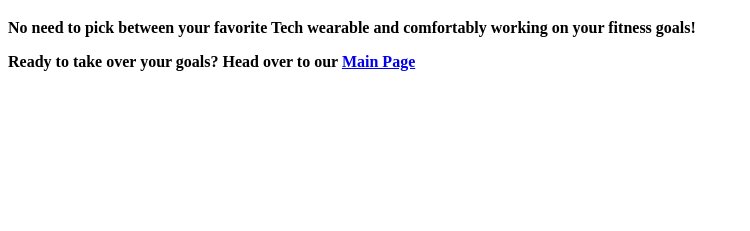
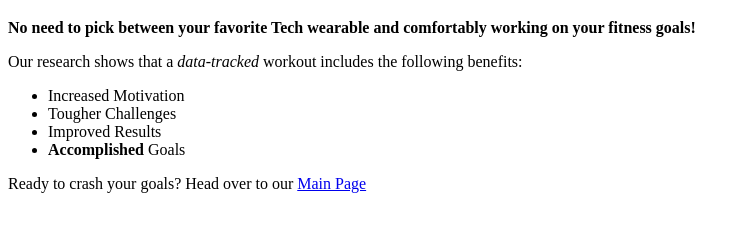
Before and after one commit to ramonto94/hw1, a plain HTML site: page benefits.html in a window 1280 px wide. Shown: the part 61-292 px from the top of the page, without its empty margins (0-750 px from the left). Drawn offline with Linux system fonts and the light colour scheme.

Commit message:
Formatting to benefits and index

```diff
--- a/benefits.html
+++ b/benefits.html
@@ -8,9 +8,23 @@
 
     <p>
         <strong>No need to pick between your favorite Tech wearable and
-            comfortably working on your fitness goals!<strong>
+            comfortably working on your fitness goals!
+        </strong>
+
     </p>
 
-    <p>Ready to take over your goals? Head over to our <a href="index.html">Main Page</a></p>
+    <p>
+        Our research shows that a <em>data-tracked</em> workout includes the
+        following benefits:
+
+        <ul>
+            <li>Increased Motivation</li>
+            <li>Tougher Challenges</li>
+            <li>Improved Results</li>
+            <li><strong>Accomplished</strong> Goals</li>
+        </ul>
+   </p>
+
+    <p>Ready to crash your goals? Head over to our <a href="index.html">Main Page</a></p>
 </body>
 </html>
```
Also changed, not shown: index.html (+4 -0 lines).
